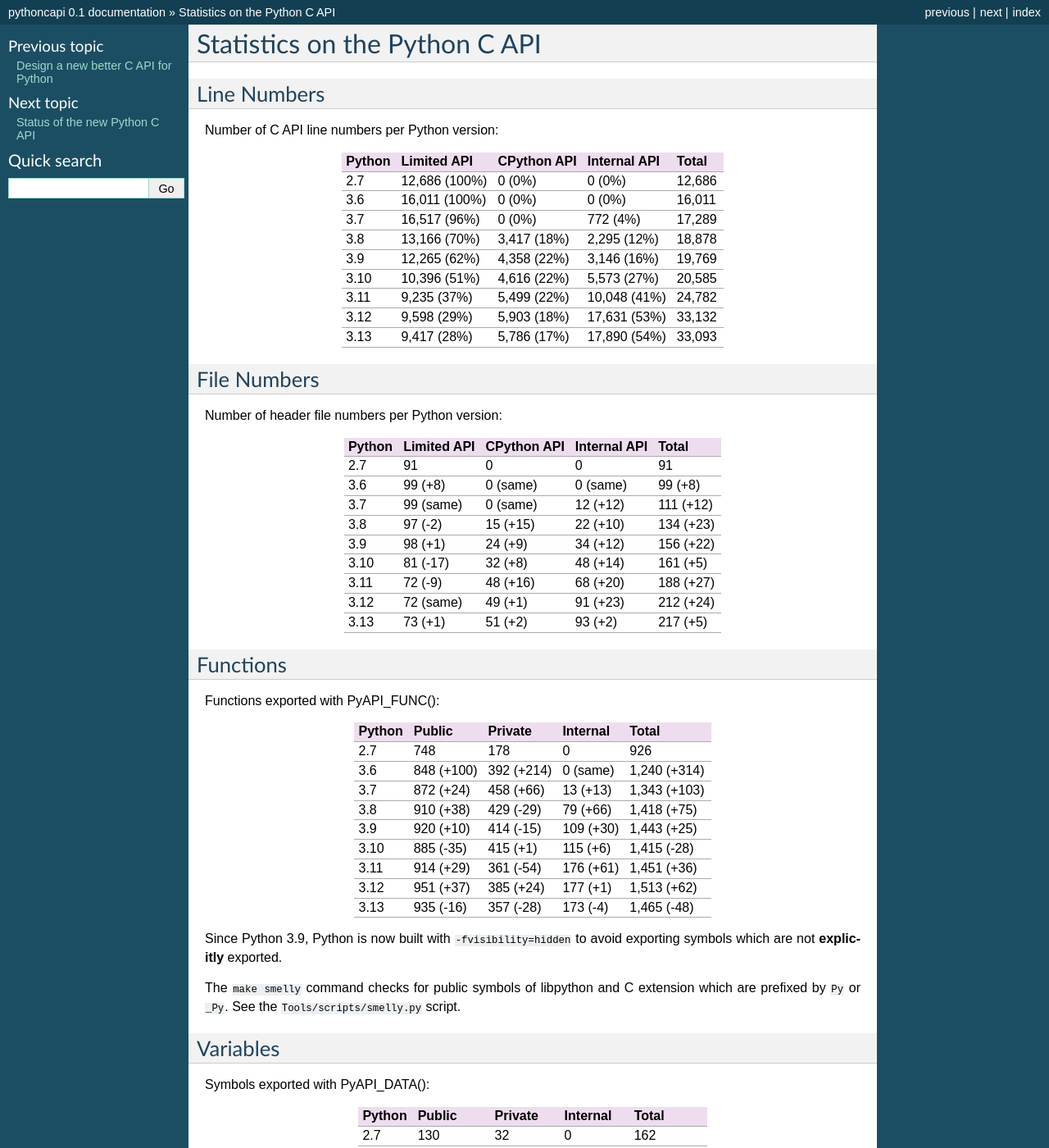
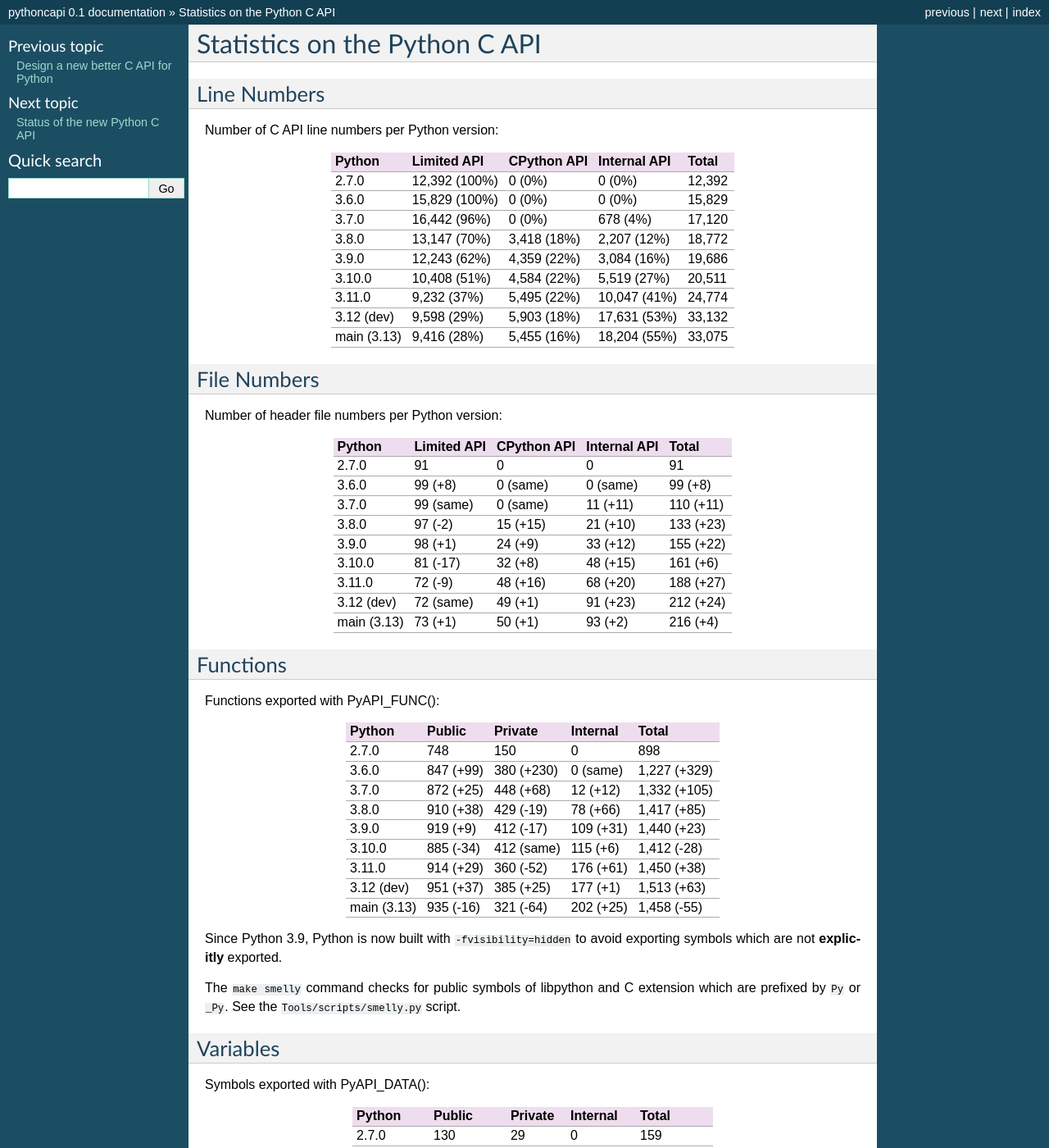
Before and after one commit to pythoncapi/pythoncapi, a Sphinx documentation site: the page built from doc/stats.rst, in a window 1280 px wide and 1400 px high. Shown: the whole window at 82% size. Built offline with Sphinx 7.4.7, drawn with Linux system fonts in a browser that asks for light colours; some of the changed text lies outside the part shown.

```diff
--- a/doc/pythoncapi.py
+++ b/doc/pythoncapi.py
@@ -1,15 +1,12 @@
 import glob
 import os.path
 import re
+import subprocess
 
 
-# Checkout of Python Git repository, one directory per branch:
-#
-# - 2.7/ = Python 2.7 branch
-# - 3.6/ = Python 3.6 branch
-# - main/ = Python main branch
-# - etc.
-PYTHON_ROOT = '/home/vstinner/python'
+# Checkout of Python Git repository
+CPYTHON_URL = 'https://github.com/python/cpython'
+GIT_DIR = os.path.normpath(os.path.join(os.path.dirname(__file__), '..', 'cpython_git'))
 
 
 PATH_LIMITED_API = 'Include'
@@ -32,6 +29,56 @@ TYPEDEFS = {
     '_xid': '_PyCrossInterpreterData',
     '_traceback': 'PyTracebackObject',
 }
+
+
+def run_command(cmd, cwd):
+    subprocess.run(cmd,
+                   stdout=subprocess.DEVNULL,
+                   stderr=subprocess.DEVNULL,
+                   check=True,
+                   cwd=cwd)
+
+
+def git_clone():
+    if os.path.exists(GIT_DIR):
+        return
+
+    dst_name = os.path.basename(GIT_DIR)
+    cmd = ['git', 'clone', CPYTHON_URL, dst_name]
+    run_command(cwd=os.path.dirname(GIT_DIR))
+
+
+_CLEANED = False
+_FETCHED = False
+
+def git_switch_branch(branch):
+    git_clone()
+
+    global _CLEANED
+    if not _CLEANED:
+        cmd = ['git', 'clean', '-fdx']
+        run_command(cmd, cwd=GIT_DIR)
+
+        cmd = ['git', 'checkout', '.']
+        run_command(cmd, cwd=GIT_DIR)
+
+        _CLEANED = True
+
+    if branch == 'main':
+        cmd = ['git', 'switch', branch]
+        run_command(cmd, cwd=GIT_DIR)
+
+        global _FETCHED
+        if not _FETCHED:
+            cmd = ['git', 'fetch']
+            run_command(cmd, cwd=GIT_DIR)
+            _FETCHED = True
+
+        cmd = ['git', 'merge', '--ff']
+        run_command(cmd, cwd=GIT_DIR)
+    else:
+        cmd = ['git', 'checkout', branch]
+        run_command(cmd, cwd=GIT_DIR)
 
 
 def list_files(path):
@@ -67,11 +114,18 @@ def _get_types(filename, names):
         names.add(name)
 
 
-def get_types(directory):
+def get_types_path(directory):
     names = set()
     for filename in list_files(directory):
         _get_types(filename, names)
     return sorted(names)
+
+
+def get_types():
+    limited = len(get_types_path(PATH_LIMITED_API))
+    cpython = len(get_types_path(PATH_CPYTHON_API))
+    internal = len(get_types_path(PATH_INTERNAL_API))
+    return (limited, cpython, internal)
 
 
 def grep(regex, filenames, group=0):
@@ -154,8 +208,9 @@ def get_variables():
     RE_VARIABLE = (
         # 'name'
         # 'name, name2'
+        # 'name, *name2'
         fr'(?:const *)?'
-        fr'({RE_IDENTIFIER}(?:, *{RE_IDENTIFIER})*)'
+        fr'({RE_IDENTIFIER}(?:, *\*? *{RE_IDENTIFIER})*)'
         # '[]', '[256]', '[PY_EXECUTABLE_KINDS+1]'
         fr'(?:\[[^]]*\])?'
     )
@@ -225,3 +280,10 @@ def get_line_numbers():
     cpython = get(PATH_CPYTHON_API)
     internal = get(PATH_INTERNAL_API)
     return (limited, cpython, internal)
+
+
+def get_file_numbers():
+    limited = len(list_files(PATH_LIMITED_API))
+    cpython = len(list_files(PATH_CPYTHON_API))
+    internal = len(list_files(PATH_INTERNAL_API))
+    return (limited, cpython, internal)
--- a/doc/stats.py
+++ b/doc/stats.py
@@ -3,25 +3,26 @@ import contextlib
 import os
 
 from pythoncapi import (
-    PYTHON_ROOT, PATH_LIMITED_API, PATH_CPYTHON_API, PATH_INTERNAL_API,
+    GIT_DIR, git_switch_branch,
+    PATH_LIMITED_API, PATH_CPYTHON_API, PATH_INTERNAL_API,
     list_files,
     get_types, get_macros_static_inline_funcs,
-    get_functions, get_variables, get_line_numbers)
+    get_functions, get_variables, get_line_numbers, get_file_numbers)
 
 
-RST_FILENAME = 'stats.rst'
-MAIN_BRANCH = '3.13'
 BRANCHES = [
-    '2.7',
-    '3.6',
-    '3.7',
-    '3.8',
-    '3.9',
-    '3.10',
-    '3.11',
-    '3.12',
-    'main',
+    ('v2.7', '2.7.0'),
+    ('v3.6.0', '3.6.0'),
+    ('v3.7.0', '3.7.0'),
+    ('v3.8.0', '3.8.0'),
+    ('v3.9.0', '3.9.0'),
+    ('v3.10.0', '3.10.0'),
+    ('v3.11.0', '3.11.0'),
+    #('v3.12.0', '3.12'),
+    ('3.12', '3.12 (dev)'),
+    ('main', 'main (3.13)'),
 ]
+RST_FILENAME = os.path.normpath(os.path.join(os.path.dirname(__file__), 'stats.rst'))
 COLUMNS = ['Python', 'Limited API', 'CPython API', 'Internal API', 'Total']
 TABLE_SPACE = '  '
 
@@ -31,22 +32,11 @@ def log(msg=''):
     output.append(msg)
 
 
-@contextlib.contextmanager
-def change_directory(path):
-    old_dir = os.getcwd()
-    try:
-        os.chdir(path)
-        yield
-    finally:
-        os.chdir(old_dir)
-
-
 def iter_branches():
-    for name in BRANCHES:
-        with change_directory(name):
-            if name == 'main':
-                name = MAIN_BRANCH
-            yield name
+    for branch, version in BRANCHES:
+        git_switch_branch(branch)
+        os.chdir(GIT_DIR)
+        yield version
 
 
 def display_title(title):
@@ -155,9 +145,7 @@ def file_numbers():
     paragraph('Number of header file numbers per Python version:')
     lines = [COLUMNS]
     for name in iter_branches():
-        limited = len(list_files(PATH_LIMITED_API))
-        cpython = len(list_files(PATH_CPYTHON_API))
-        internal = len(list_files(PATH_INTERNAL_API))
+        limited, cpython, internal = get_file_numbers()
         line = [name, limited, cpython, internal, limited + cpython + internal]
         lines.append(line)
     table_compute_diff(lines)
@@ -221,10 +209,9 @@ def structures():
 
     lines = [COLUMNS]
     for name in iter_branches():
-        limited = len(get_types(PATH_LIMITED_API))
-        cpython = len(get_types(PATH_CPYTHON_API))
-        internal = len(get_types(PATH_INTERNAL_API))
-        line = [name, limited, cpython, internal, limited + cpython + internal]
+        limited, cpython, internal = get_types()
+        total = limited + cpython + internal
+        line = [name, limited, cpython, internal, total]
         lines.append(line)
     table_compute_diff(lines)
     render_table(lines)
@@ -243,14 +230,14 @@ def render_page():
 
 
 def main():
-    with change_directory(PYTHON_ROOT):
-        render_page()
+    render_page()
 
-    with open(RST_FILENAME, 'w') as fp:
+    filename = RST_FILENAME
+    with open(filename, 'w') as fp:
         for line in output:
             print(line, file=fp)
 
-    print(f"Write into {RST_FILENAME}")
+    print(f"Write into {filename}")
 
 
 
--- a/doc/stats.rst
+++ b/doc/stats.rst
@@ -7,57 +7,57 @@ Line Numbers
 
 Number of C API line numbers per Python version:
 
-======  =============  ===========  ============  ======
-Python  Limited API    CPython API  Internal API  Total
-======  =============  ===========  ============  ======
-2.7     12,686 (100%)  0 (0%)       0 (0%)        12,686
-3.6     16,011 (100%)  0 (0%)       0 (0%)        16,011
-3.7     16,517 (96%)   0 (0%)       772 (4%)      17,289
-3.8     13,166 (70%)   3,417 (18%)  2,295 (12%)   18,878
-3.9     12,265 (62%)   4,358 (22%)  3,146 (16%)   19,769
-3.10    10,396 (51%)   4,616 (22%)  5,573 (27%)   20,585
-3.11    9,235 (37%)    5,499 (22%)  10,048 (41%)  24,782
-3.12    9,598 (29%)    5,903 (18%)  17,631 (53%)  33,132
-3.13    9,417 (28%)    5,786 (17%)  17,890 (54%)  33,093
-======  =============  ===========  ============  ======
+===========  =============  ===========  ============  ======
+Python       Limited API    CPython API  Internal API  Total
+===========  =============  ===========  ============  ======
+2.7.0        12,392 (100%)  0 (0%)       0 (0%)        12,392
+3.6.0        15,829 (100%)  0 (0%)       0 (0%)        15,829
+3.7.0        16,442 (96%)   0 (0%)       678 (4%)      17,120
+3.8.0        13,147 (70%)   3,418 (18%)  2,207 (12%)   18,772
+3.9.0        12,243 (62%)   4,359 (22%)  3,084 (16%)   19,686
+3.10.0       10,408 (51%)   4,584 (22%)  5,519 (27%)   20,511
+3.11.0       9,232 (37%)    5,495 (22%)  10,047 (41%)  24,774
+3.12 (dev)   9,598 (29%)    5,903 (18%)  17,631 (53%)  33,132
+main (3.13)  9,416 (28%)    5,455 (16%)  18,204 (55%)  33,075
+===========  =============  ===========  ============  ======
 
 File Numbers
 ============
 
 Number of header file numbers per Python version:
 
-======  ===========  ===========  ============  =========
-Python  Limited API  CPython API  Internal API  Total
-======  ===========  ===========  ============  =========
-2.7     91           0            0             91
-3.6     99 (+8)      0 (same)     0 (same)      99 (+8)
-3.7     99 (same)    0 (same)     12 (+12)      111 (+12)
-3.8     97 (-2)      15 (+15)     22 (+10)      134 (+23)
-3.9     98 (+1)      24 (+9)      34 (+12)      156 (+22)
-3.10    81 (-17)     32 (+8)      48 (+14)      161 (+5)
-3.11    72 (-9)      48 (+16)     68 (+20)      188 (+27)
-3.12    72 (same)    49 (+1)      91 (+23)      212 (+24)
-3.13    73 (+1)      51 (+2)      93 (+2)       217 (+5)
-======  ===========  ===========  ============  =========
+===========  ===========  ===========  ============  =========
+Python       Limited API  CPython API  Internal API  Total
+===========  ===========  ===========  ============  =========
+2.7.0        91           0            0             91
+3.6.0        99 (+8)      0 (same)     0 (same)      99 (+8)
+3.7.0        99 (same)    0 (same)     11 (+11)      110 (+11)
+3.8.0        97 (-2)      15 (+15)     21 (+10)      133 (+23)
+3.9.0        98 (+1)      24 (+9)      33 (+12)      155 (+22)
+3.10.0       81 (-17)     32 (+8)      48 (+15)      161 (+6)
+3.11.0       72 (-9)      48 (+16)     68 (+20)      188 (+27)
+3.12 (dev)   72 (same)    49 (+1)      91 (+23)      212 (+24)
+main (3.13)  73 (+1)      50 (+1)      93 (+2)       216 (+4)
+===========  ===========  ===========  ============  =========
 
 Functions
 =========
 
 Functions exported with PyAPI_FUNC():
 
-======  ==========  ==========  =========  ============
-Python  Public      Private     Internal   Total
-======  ==========  ==========  =========  ============
-2.7     748         178         0          926
-3.6     848 (+100)  392 (+214)  0 (same)   1,240 (+314)
-3.7     872 (+24)   458 (+66)   13 (+13)   1,343 (+103)
-3.8     910 (+38)   429 (-29)   79 (+66)   1,418 (+75)
-3.9     920 (+10)   414 (-15)   109 (+30)  1,443 (+25)
-3.10    885 (-35)   415 (+1)    115 (+6)   1,415 (-28)
-3.11    914 (+29)   361 (-54)   176 (+61)  1,451 (+36)
-3.12    951 (+37)   385 (+24)   177 (+1)   1,513 (+62)
-3.13    935 (-16)   357 (-28)   173 (-4)   1,465 (-48)
-======  ==========  ==========  =========  ============
+===========  =========  ==========  =========  ============
+Python       Public     Private     Internal   Total
+===========  =========  ==========  =========  ============
+2.7.0        748        150         0          898
+3.6.0        847 (+99)  380 (+230)  0 (same)   1,227 (+329)
+3.7.0        872 (+25)  448 (+68)   12 (+12)   1,332 (+105)
+3.8.0        910 (+38)  429 (-19)   78 (+66)   1,417 (+85)
+3.9.0        919 (+9)   412 (-17)   109 (+31)  1,440 (+23)
+3.10.0       885 (-34)  412 (same)  115 (+6)   1,412 (-28)
+3.11.0       914 (+29)  360 (-52)   176 (+61)  1,450 (+38)
+3.12 (dev)   951 (+37)  385 (+25)   177 (+1)   1,513 (+63)
+main (3.13)  935 (-16)  321 (-64)   202 (+25)  1,458 (-55)
+===========  =========  ==========  =========  ============
 
 Since Python 3.9, Python is now built with ``-fvisibility=hidden`` to avoid
 exporting symbols which are not **explicitly** exported.
@@ -71,56 +71,56 @@ Variables
 
 Symbols exported with PyAPI_DATA():
 
-======  ==========  =========  =========  ==========
-Python  Public      Private    Internal   Total
-======  ==========  =========  =========  ==========
-2.7     130         32         0          162
-3.6     166 (+36)   42 (+10)   0 (same)   208 (+46)
-3.7     170 (+4)    35 (-7)    9 (+9)     214 (+6)
-3.8     174 (+4)    37 (+2)    12 (+3)    223 (+9)
-3.9     173 (-1)    35 (-2)    14 (+2)    222 (-1)
-3.10    173 (same)  35 (same)  13 (-1)    221 (-1)
-3.11    177 (+4)    32 (-3)    10 (-3)    219 (-2)
-3.12    178 (+1)    29 (-3)    12 (+2)    219 (same)
-3.13    178 (same)  30 (+1)    12 (same)  220 (+1)
-======  ==========  =========  =========  ==========
+===========  ==========  ========  =========  ==========
+Python       Public      Private   Internal   Total
+===========  ==========  ========  =========  ==========
+2.7.0        130         29        0          159
+3.6.0        167 (+37)   42 (+13)  0 (same)   209 (+50)
+3.7.0        170 (+3)    35 (-7)   9 (+9)     214 (+5)
+3.8.0        174 (+4)    37 (+2)   12 (+3)    223 (+9)
+3.9.0        173 (-1)    35 (-2)   14 (+2)    222 (-1)
+3.10.0       173 (same)  33 (-2)   13 (-1)    219 (-3)
+3.11.0       177 (+4)    32 (-1)   10 (-3)    219 (same)
+3.12 (dev)   178 (+1)    29 (-3)   12 (+2)    219 (same)
+main (3.13)  178 (same)  30 (+1)   12 (same)  220 (+1)
+===========  ==========  ========  =========  ==========
 
 Functions defined as macros and static inline functions
 =======================================================
 
 Functions defined as macros (only public) and static inline functions (public or private):
 
-======  ==========  =============  =========
-Python  Macro       Static inline  Total
-======  ==========  =============  =========
-2.7     276         0              276
-3.6     306 (+30)   0 (same)       306 (+30)
-3.7     315 (+9)    0 (same)       315 (+9)
-3.8     314 (-1)    7 (+7)         321 (+6)
-3.9     307 (-7)    11 (+4)        318 (-3)
-3.10    307 (same)  18 (+7)        325 (+7)
-3.11    269 (-38)   46 (+28)       315 (-10)
-3.12    251 (-18)   71 (+25)       322 (+7)
-3.13    247 (-4)    70 (-1)        317 (-5)
-======  ==========  =============  =========
+===========  ==========  =============  =========
+Python       Macro       Static inline  Total
+===========  ==========  =============  =========
+2.7.0        274         0              274
+3.6.0        306 (+32)   0 (same)       306 (+32)
+3.7.0        315 (+9)    0 (same)       315 (+9)
+3.8.0        314 (-1)    7 (+7)         321 (+6)
+3.9.0        307 (-7)    11 (+4)        318 (-3)
+3.10.0       307 (same)  18 (+7)        325 (+7)
+3.11.0       269 (-38)   46 (+28)       315 (-10)
+3.12 (dev)   251 (-18)   71 (+25)       322 (+7)
+main (3.13)  247 (-4)    70 (-1)        317 (-5)
+===========  ==========  =============  =========
 
 Structures
 ==========
 
 Structures in the Python C API:
 
-======  ===========  ===========  ============  =========
-Python  Limited API  CPython API  Internal API  Total
-======  ===========  ===========  ============  =========
-2.7     92           0            0             92
-3.6     110 (+18)    0 (same)     0 (same)      110 (+18)
-3.7     114 (+4)     0 (same)     18 (+18)      132 (+22)
-3.8     81 (-33)     34 (+34)     28 (+10)      143 (+11)
-3.9     68 (-13)     46 (+12)     38 (+10)      152 (+9)
-3.10    41 (-27)     53 (+7)      91 (+53)      185 (+33)
-3.11    19 (-22)     75 (+22)     112 (+21)     206 (+21)
-3.12    18 (-1)      84 (+9)      170 (+58)     272 (+66)
-3.13    18 (same)    88 (+4)      171 (+1)      277 (+5)
-======  ===========  ===========  ============  =========
+===========  ===========  ===========  ============  =========
+Python       Limited API  CPython API  Internal API  Total
+===========  ===========  ===========  ============  =========
+2.7.0        91           0            0             91
+3.6.0        109 (+18)    0 (same)     0 (same)      109 (+18)
+3.7.0        114 (+5)     0 (same)     18 (+18)      132 (+23)
+3.8.0        81 (-33)     34 (+34)     28 (+10)      143 (+11)
+3.9.0        68 (-13)     46 (+12)     38 (+10)      152 (+9)
+3.10.0       41 (-27)     53 (+7)      91 (+53)      185 (+33)
+3.11.0       19 (-22)     75 (+22)     112 (+21)     206 (+21)
+3.12 (dev)   18 (-1)      84 (+9)      170 (+58)     272 (+66)
+main (3.13)  18 (same)    87 (+3)      172 (+2)      277 (+5)
+===========  ===========  ===========  ============  =========
 
 Count also private structures like "_PyCFrame" and structures with names not starting with Py like "_frozen".
```
